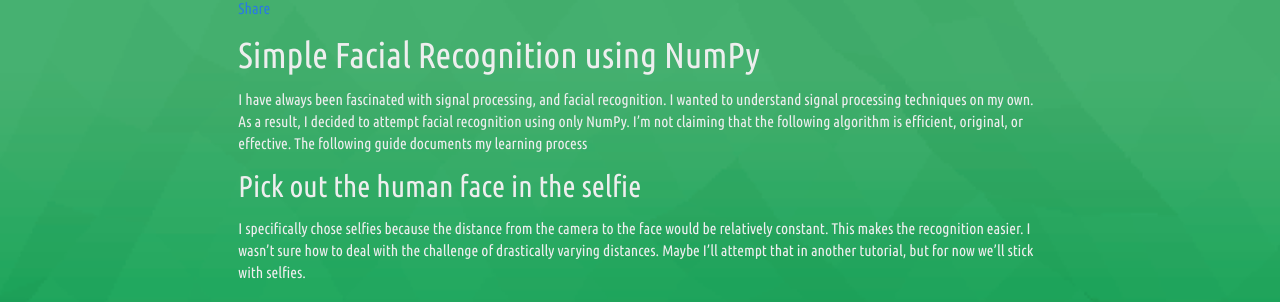
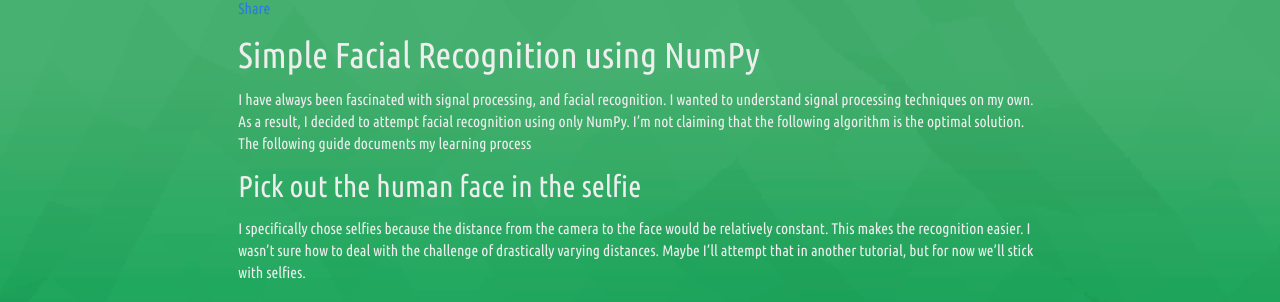
Before and after one commit to robinonsay/robinonsay.github.io, a Jekyll site: the page built from _posts/2018-11-28-facial-recognition_tutorial.markdown, in a window 1280 px wide and 900 px high. Shown: the part 164-466 px from the top of the window. Built offline with Jekyll 4.4.1, drawn with Linux system fonts in a browser that asks for light colours; nearby versions of some CDN libraries; formulas are drawn with MathJax 3.

Commit message:
fixed error

```diff
--- a/_posts/2018-11-28-facial-recognition_tutorial.markdown
+++ b/_posts/2018-11-28-facial-recognition_tutorial.markdown
@@ -8,7 +8,7 @@ icon: "res/output_51_0.jpg"
 ---
 # Simple Facial Recognition using NumPy
 
-I have always been fascinated with signal processing, and facial recognition. I wanted to understand signal processing techniques on my own. As a result, I decided to attempt facial recognition using only NumPy. I'm not claiming that the following algorithm is efficient, original, or effective. The following guide documents my learning process
+I have always been fascinated with signal processing, and facial recognition. I wanted to understand signal processing techniques on my own. As a result, I decided to attempt facial recognition using only NumPy. I'm not claiming that the following algorithm is the optimal solution. The following guide documents my learning process
 
 ## Pick out the human face in the selfie
 I specifically chose selfies because the distance from the camera to the face would be relatively constant. This makes the recognition easier. I wasn't sure how to deal with the challenge of drastically varying distances. Maybe I'll attempt that in another tutorial, but for now we'll stick with selfies.
```
